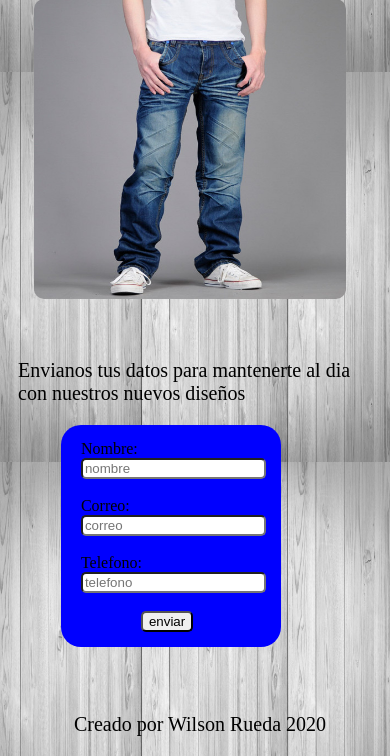
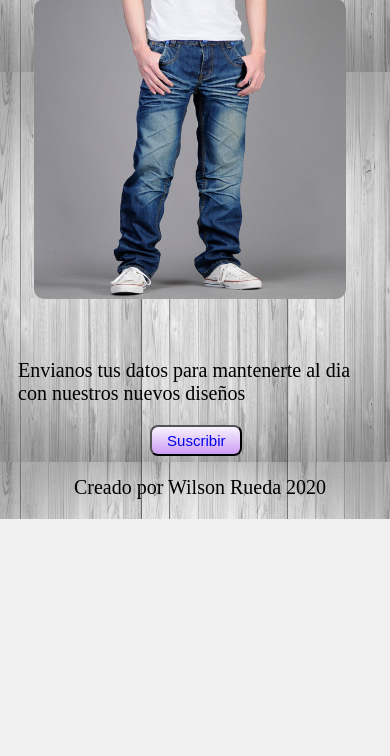
Before and after one commit to creator-krixus/pagina-Girlesa, a PHP site: page / in a window 390 px wide. Shown: the part 1488-2244 px from the top of the page. After the commit the page ends 2007 px from the top, so only its background shows below. Run offline with PHP 8.4, Linux system fonts and the light colour scheme; some libraries are stand-ins or nearby versions.

Commit message:
se hace la separacion para el formulario y vinculacion a la base de datos

```diff
--- a/blusas.html
+++ b/blusas.html
@@ -15,7 +15,7 @@
 
     <body>
 
-        <h1>Blusas</h1><br><br><br>
+        <h1>E & E Blusas</h1><br>
 
         <div>
 			<button onclick="anterior()">Anterior</button>
--- a/camisas.html
+++ b/camisas.html
@@ -15,7 +15,7 @@
 <body>
     <header> </header>
 
-    <h1>Camisas</h1>
+    <h1>E & E Camisas</h1>
 
     <p>Aqui encontraras toda la coleccion de camisas que diseñamos,
          para que lleves tu elegancia y presetacion a un nivel mas alto.</p><br><br>
--- a/css/estilos.css
+++ b/css/estilos.css
@@ -35,6 +35,7 @@ footer{
 /*estilo de cuerpo*/
 
 body {
+
     background-image:url(/IMAGENES/madera2.jpg);
     background-size: 100vw 100vw;
 }
@@ -43,36 +44,50 @@ body {
 h1{
     text-align: center;
 }
+
 /*estilo imagen*/
 img{
     border-radius: 50px;
     margin-left: 2cm;
 }
+
 /*-------estilos de parrafos---------*/
 p{
     margin-left: 10px;
     font-size: 20px;
 }
+
 /*--------boton enviar--------*/
 form input {
     border-radius: 5px;
     box-shadow:black;
 }
-.form{
-    position: relative;
-    padding-left: 20px;
-    padding-top: 15px;
-    padding-bottom: 15px;
-    width: 200px;
-    background-color: blue;
-    border-radius: 20px;
-    margin: 10px;
-}
+
 input[type="submit"]{
     margin: 0 30%;
 }
+.suscribir{
+    font-size: 15px;
+    font-family:Arial, Helvetica, sans-serif ;
+    padding: 10px;
+    text-decoration: none;
+}
+.boton{
+    margin-left: 50%;
+}
+button{
+    background-image: linear-gradient(to top, #cd9cf2 0%, #f6f3ff 100%);
+    border-radius: 8px;
+    padding: 5px;
+}
+
+
+
+
+
+
+
 /*-@media querys para pantallas pequeñas-*/
-
 @media screen and (min-width:320px) and (max-width:760px){
     header nav{
         background-color: blue;
@@ -94,11 +109,14 @@ input[type="submit"]{
         font-size: 14px;
     }
     body{
-        background-image: url(/IMAGENES/madera2.jpg);
+        background-image: url("./IMAGENES/madera2.jpg");
     }
     .form{
         position: relative;
         margin-left: 1.4cm;
     }
+    .boton{
+        margin-left: 38%;
+    }
 
 }
--- a/estilos/jeans.css
+++ b/estilos/jeans.css
@@ -20,7 +20,7 @@ body {
 
 .c1 {
     height: 660px;
-    margin: 20px;
+    margin: 30px;
 }
 img{
     height: 600px;
--- a/index.html
+++ b/index.html
@@ -4,20 +4,19 @@
 
 <head>
      <meta charset="UTF-8">
-          <meta name="description"           content="tienda de prendas de vestir">
-          <meta name="keywords"              content="jeans, camisas, blusas, bebes, niños">
-          <meta name="viewport"              content="width=device-width, initial-scale=1.0, minimun-scale=1.0, maximun-scale=1.0">
-          <meta name="title"                 content="venta de prendas de vestir">
-          <meta property="og:description"    content="Prendas de vestir para damas caballeros niños">
-          <meta property="og:title"          content="Prendas de vestir para damas caballeros niños">
-          <meta property="og:image"          content="./IMAGENES/E2.png" />
-          <meta name="twitter:description"   content="Prendas de vestir para damas caballeros niños">
-          <meta name="twitter:title"         content="Prendas de vestir para damas caballeros niños">
+     <meta name="description" content="tienda de prendas de vestir">
+     <meta name="keywords" content="jeans, camisas, blusas, bebes, niños">
+     <meta name="viewport" content="width=device-width, initial-scale=1.0, minimun-scale=1.0, maximun-scale=1.0">
+     <meta name="title" content="venta de prendas de vestir">
+     <meta property="og:description" content="Prendas de vestir para damas caballeros niños">
+     <meta property="og:title" content="Prendas de vestir para damas caballeros niños">
+     <meta property="og:image" content="./IMAGENES/E2.png">
 
+     <meta name="twitter:description" content="Prendas de vestir para damas caballeros niños">
+     <meta name="twitter:title" content="Prendas de vestir para damas caballeros niños">
 
      <link rel="icon" href="./IMAGENES/E2.png">
      <title>E & E Tu boutique virtual</title>
-
      <link rel="stylesheet" href="./css/estilos.css">
 
 </head>
@@ -67,32 +66,12 @@
 
      <p class="Datos">Envianos tus datos para mantenerte al dia con nuestros nuevos diseños</p>
 
-               <div class="form">
 
-                    <form action="./logica/insertar.php" method="POST">
-
-                         <label for="nom">Nombre:</label>
-                         <br>
-                         <input type="text" name="nombre" placeholder="nombre" required>
-                         <br><br>
-
-                         <label for="correo">Correo:</label>
-                         <br>
-                         <input type="text" name="correo" placeholder="correo" required>
-                         <br<br><br><br>
-
-                         <label for="tel">Telefono:</label>
-                         <br>
-                         <input type="text" name="telefono" placeholder="telefono" required>
-                         <br><br>
-
-                         <input type="submit"  value="enviar">
-
-                    </form>
-
+     <div class="boton">
+          <button>
+               <a class="suscribir" href="./formulario.php" >Suscribir</a>
+          </button>
      </div>
-               <br><br>
-
 
      <!--Introducir boton de whastapp-->
      <script src="./javascript/whastapp.js"></script>
--- a/jean.html
+++ b/jean.html
@@ -178,7 +178,8 @@
 
     </div>
 
-
+         <!--Introducir boton de whastapp-->
+    <script src="./javascript/whastapp.js"></script>
     <script src="./bootstrap/js/jquery.js"></script>
     <script src="./bootstrap/js/bootstrap.min.js"></script>
 </body>
--- a/niños.html
+++ b/niños.html
@@ -15,7 +15,7 @@
 
 <body>
 
-    <h1>Niños</h1>
+    <h1>E & E Niños</h1>
     <br><br>
     <p class="uno">Para los mas pequeños de la casa tambien tenemos una gran
         cantidad de estilos que les daran la mejor presentacion.</p>
```
Also changed, not shown: audio/index.php (deleted, +0 -71 lines), css/fomulario.css (added, +14 -0 lines), formulario.php (added, +39 -0 lines), 1 other file. Lines whose indentation alone changed are shown as unchanged.
